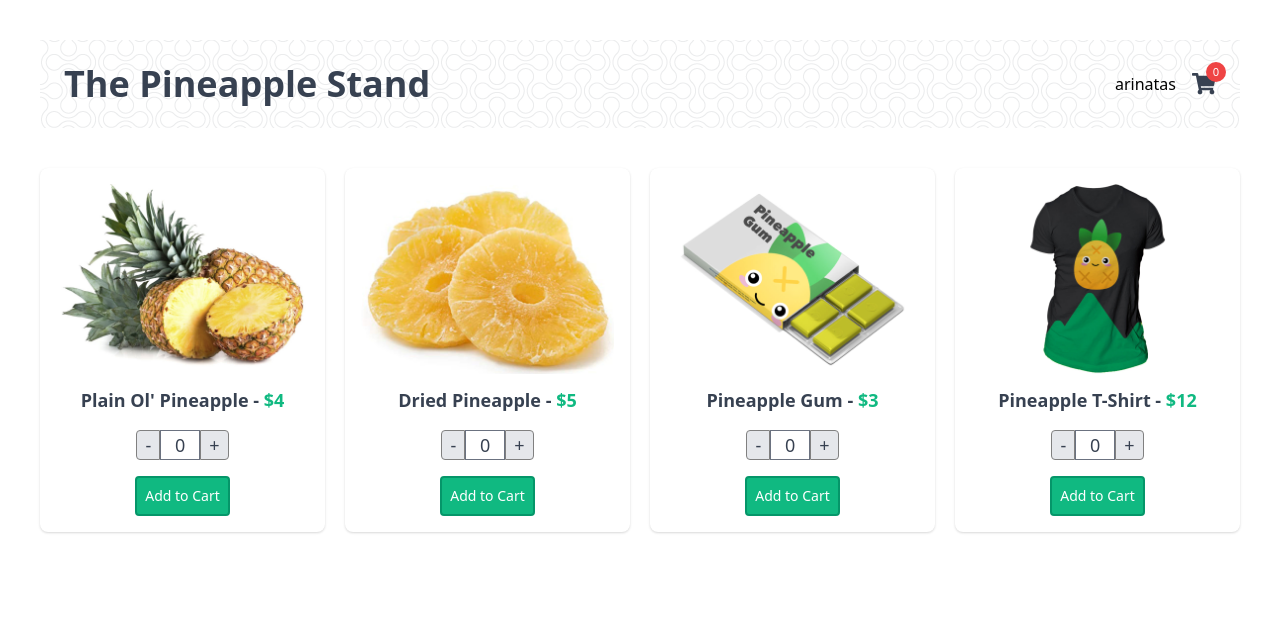
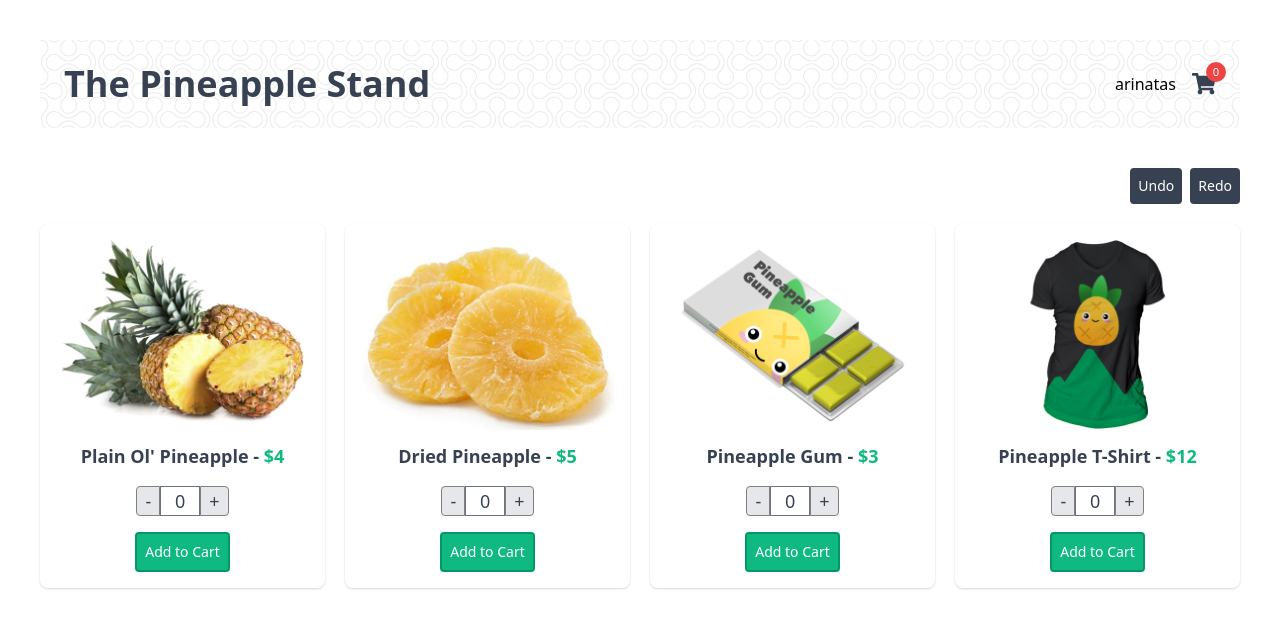
Before and after one commit to arinatas/pinia-course, a Vue app: page / in a window 1280 px wide. Shown: the top 628 px of the page. Built offline with nearby package versions, Linux system fonts and the light colour scheme.

Commit message:
HMR, subcription actions and state

```diff
--- a/src/App.vue
+++ b/src/App.vue
@@ -4,9 +4,57 @@ import ProductCard from "@/components/ProductCard.vue";
 // import products from "@/data/products.json";
 import { useProductStore } from "./stores/ProductStore";
 import { useCartStore } from "./stores/CartStore";
+import { ref, reactive } from "vue";
+import AppButton from "./components/AppButton.vue";
 
 const productStore = useProductStore();
 const cartStore = useCartStore();
+const history = reactive([]);
+const future = reactive([]);
+const doingHistory = ref(false);
+
+history.push(JSON.stringify(cartStore.$state));
+
+const redo = () => {
+  const latestSate = future.pop();
+  if(!latestSate) return;
+  doingHistory.value = true;
+  history.push(latestSate);
+  cartStore.$state = JSON.parse(latestSate);
+  doingHistory.value = false;
+}
+
+const undo = () => {
+  if(history.length == 1) return
+  doingHistory.value = true
+  future.push(history.pop());
+  cartStore.$state = JSON.parse(history.at(-1))
+  doingHistory.value = false
+}
+
+cartStore.$subscribe((mutation, state) => {
+  if(!doingHistory.value) {
+    history.push(JSON.stringify(state));
+    future.splice(0, future.length);
+  }
+});
+
+cartStore.$onAction(({
+  name,
+  store,
+  args,
+  after,
+  onError
+})=>{
+  if(name == 'addItems'){
+    after(() => {
+      console.log(args[0]);
+    });
+    onError((error)=> {
+      console.log("this error: ", error.message);
+    });
+  }
+})
 
 //with destruct and reactive
 // import { storeToRefs } from "pinia";
@@ -28,6 +76,10 @@ productStore.fill();
 <template>
   <div class="container">
     <TheHeader />
+    <div class="mb-5 flex justify-end">
+      <AppButton @click="undo">Undo</AppButton>
+      <AppButton class="ml-2" @click="redo">Redo</AppButton>
+    </div>
     <ul class="sm:flex flex-wrap lg:flex-nowrap gap-5">
       <ProductCard
         v-for="product in productStore.products"
--- a/src/stores/CartStore.js
+++ b/src/stores/CartStore.js
@@ -1,6 +1,6 @@
 import { isEmpty } from "lodash";
 import { groupBy } from "lodash";
-import { defineStore } from "pinia";
+import { defineStore, acceptHMRUpdate } from "pinia";
 import { useAuthUserStore } from "./AuthUserStore";
 
 export const useCartStore = defineStore("CartStore", {
@@ -54,3 +54,8 @@ export const useCartStore = defineStore("CartStore", {
         }
     }
 });
+
+// make sure to pass the right store definition, `useCartStore` in this case. biar ga perlu refresh page pake ini accpetHMRUpdate
+if (import.meta.hot) {
+    import.meta.hot.accept(acceptHMRUpdate(useCartStore, import.meta.hot))
+}
```
